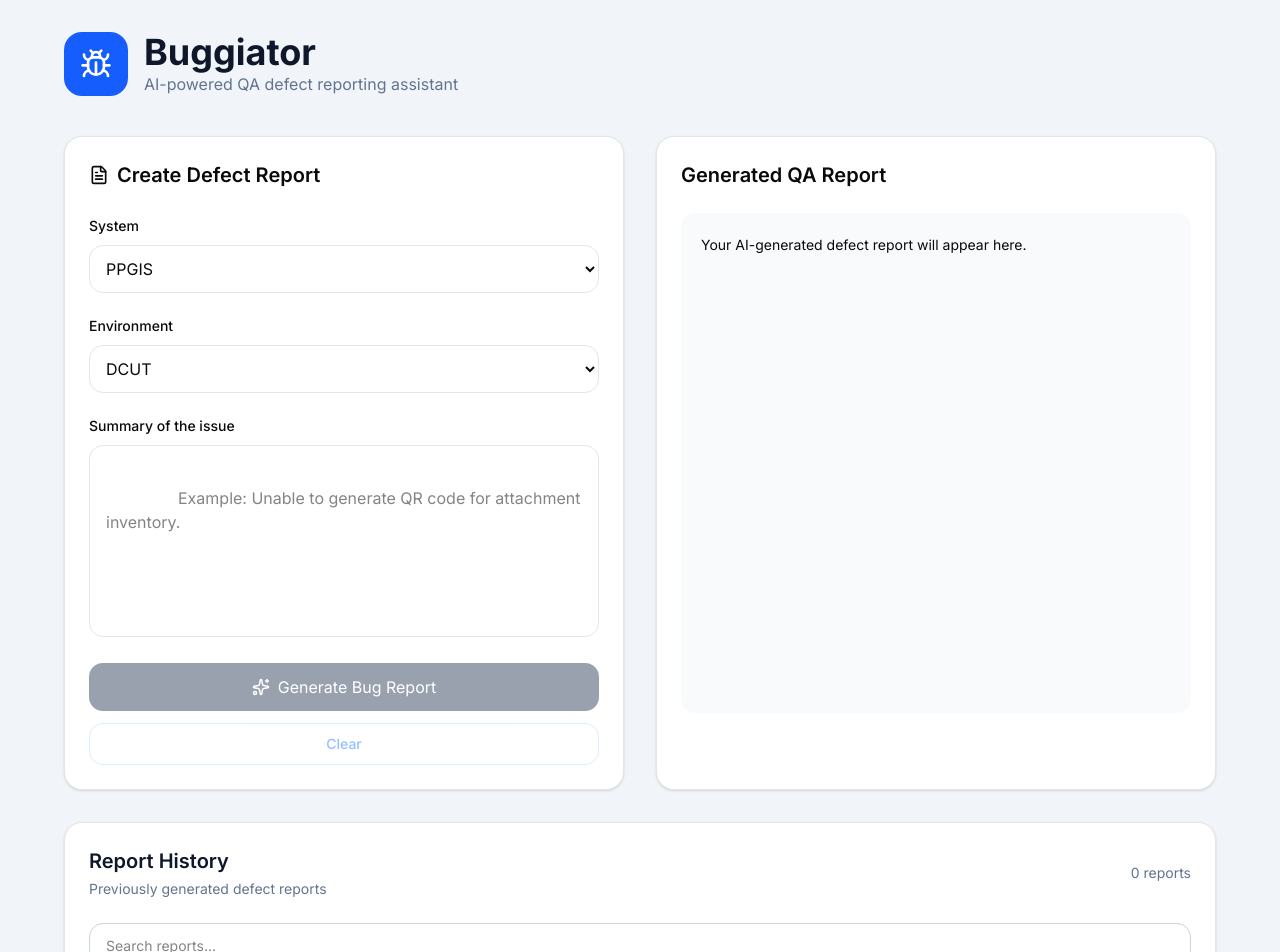
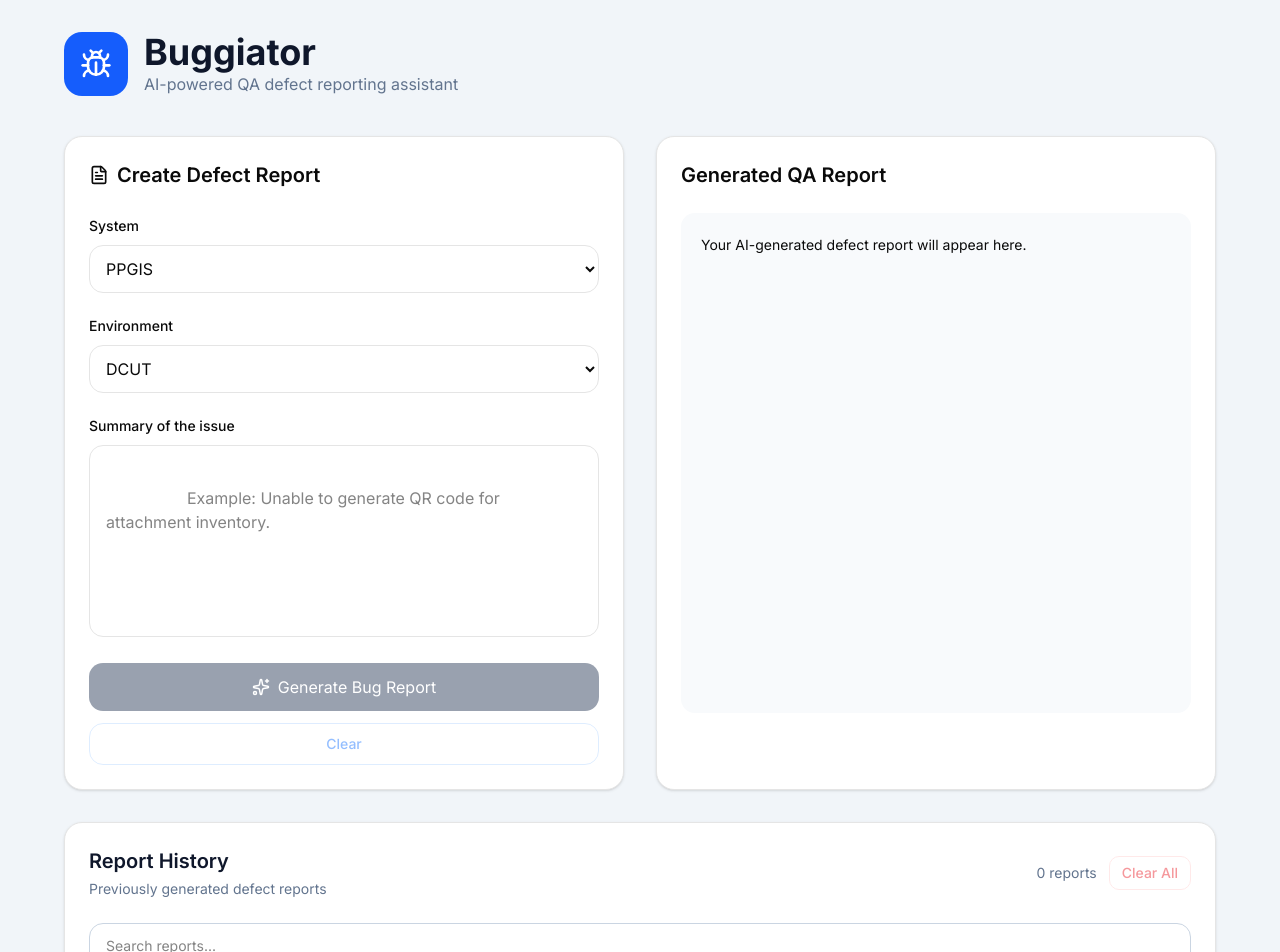
Before and after one commit to vjbeans/buggiator, a Next.js app: page / in a window 1280 px wide. Shown: the top 952 px of the page. Built offline with nearby package versions, Linux system fonts and the light colour scheme.

Commit message:
Add clear all reports
Add clear all reports

```diff
--- a/app/page.tsx
+++ b/app/page.tsx
@@ -276,7 +276,21 @@ export default function Home() {
         previousHistory.filter((historyReport) => historyReport.id !== id),
       );
     };
+            const clearAllReports = () => {
+    if (history.length === 0) {
+      return;
+    }
 
+    const confirmed = window.confirm(
+      'Clear all reports from history? This action cannot be undone.',
+    );
+
+    if (!confirmed) {
+      return;
+    }
+
+    setHistory([]);
+  };
     // ============================================
     // PARSE REPORT
     // ============================================
@@ -966,18 +980,37 @@ export default function Home() {
                 </p>
               </div>
 
-            <div
-              className="
-                text-sm
-                text-slate-500
-              "
-            >
+                        <div className="flex items-center gap-3">
+    <div className="text-sm text-slate-500">
       {isMounted
         ? `${history.length} ${
             history.length === 1 ? 'report' : 'reports'
           }`
         : '0 reports'}
     </div>
+
+    <button
+      onClick={clearAllReports}
+      disabled={!isMounted || history.length === 0}
+      className="
+        px-3
+        py-1.5
+        text-sm
+        font-medium
+        text-red-600
+        border
+        border-red-200
+        rounded-lg
+        hover:bg-red-50
+        disabled:opacity-40
+        disabled:cursor-not-allowed
+      "
+    >
+      Clear All
+    </button>
+  </div>
+
+
             </div>
 
             {/* =====================================
```
Lines whose indentation alone changed are shown as unchanged.
